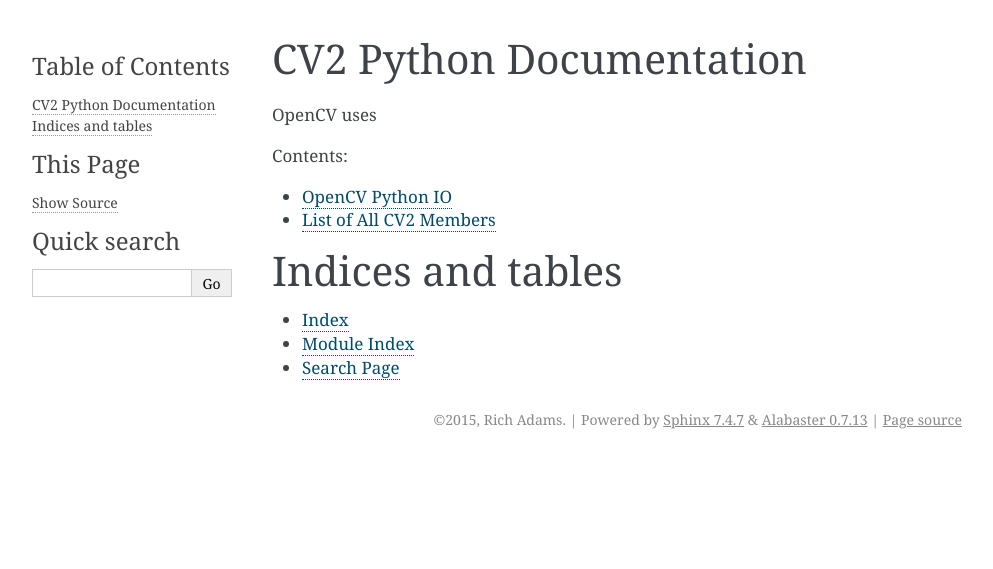
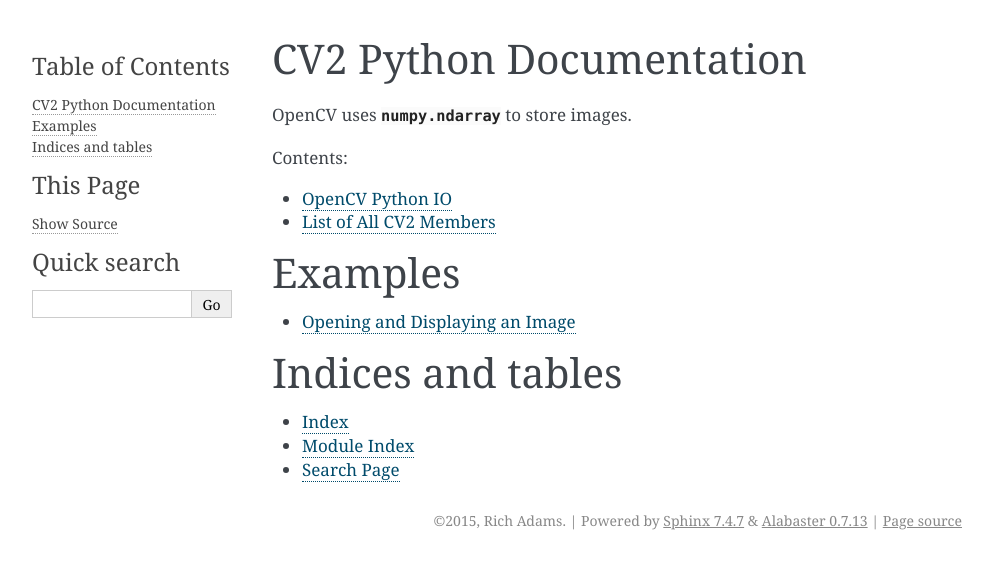
Before and after one commit to richadams8/code-lab.opencv, a Sphinx documentation site: the page built from docs/index.rst, in a window 1280 px wide. Shown: the top 569 px of the page, without its empty margins (148-1141 px from the left). Built offline with Sphinx 7.4.7, drawn with Linux system fonts in a browser that asks for light colours.

Commit message:
Killing these docs, should I sleep... no.  Am I talking to myself? yes.

```diff
--- /dev/null
+++ b/docs/examples/openandshowfile.rst
@@ -0,0 +1,2 @@
+Opening and Displaying an Image
+================================
--- a/docs/index.rst
+++ b/docs/index.rst
@@ -6,7 +6,7 @@
 CV2 Python Documentation
 ===========================================
 
-OpenCV uses
+OpenCV uses :class:`numpy.ndarray<numpy:numpy.ndarray>` to store images.
 
 Contents:
 
@@ -16,6 +16,15 @@
     cv2_io
     cv2
 
+Examples
+==================
+
+..  toctree::
+    :maxdepth: 1
+
+    examples/openandshowfile
+
+
 Indices and tables
 ==================
 
```
Also changed, not shown: 8 other files.
